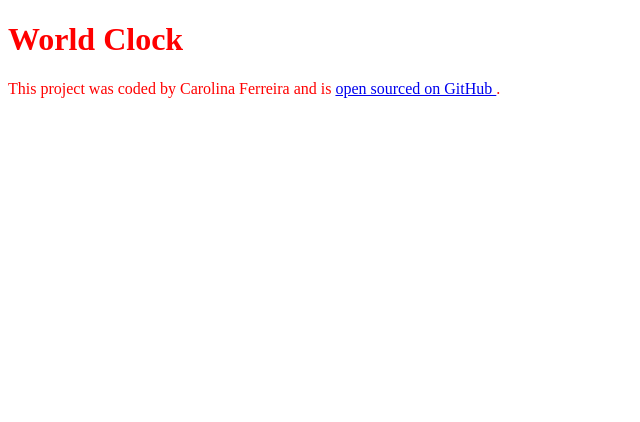
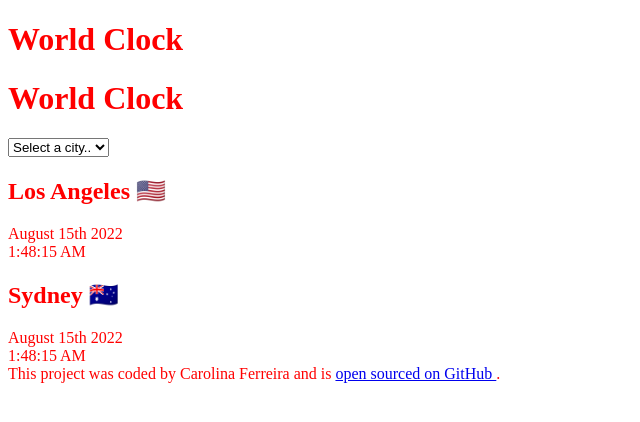
Before and after one commit to carolinaf10/world-clock, a plain HTML site: page index.html in a window 1280 px wide. Shown: the whole page, without its empty margins (0-640 px from the left). Drawn offline with Linux system fonts and the light colour scheme.

Commit message:
Added the HTML

```diff
--- a/index.html
+++ b/index.html
@@ -8,9 +8,34 @@
   </head>
   <body>
     <h1>World Clock</h1>
+
+    <div class="container">
+      <h1>World Clock</h1>
+
+      <select>
+        <option value="">Select a city..</option>
+        <option value="">London</option>
+        <option value="">New York</option>
+        <option value="">Auckland</option>
+      </select>
+
+      <div class="city">
+        <h2>Los Angeles 🇺🇸</h2>
+        <div class="date">August 15th 2022</div>
+        <div class="time">1:48:15 AM</div>
+      </div>
+      <div class="city">
+        <h2>Sydney 🇦🇺</h2>
+        <div class="date">August 15th 2022</div>
+        <div class="time">1:48:15 AM</div>
+      </div>
+    </div>
+
     <footer>
       This project was coded by Carolina Ferreira and is
-      <a href="#" target="_blank"> open sourced on GitHub </a>.
+      <a href="https://github.com/carolinaf10/world-clock" target="_blank">
+        open sourced on GitHub </a
+      >.
     </footer>
 
     <script src="javascript/script.js"></script>
```
